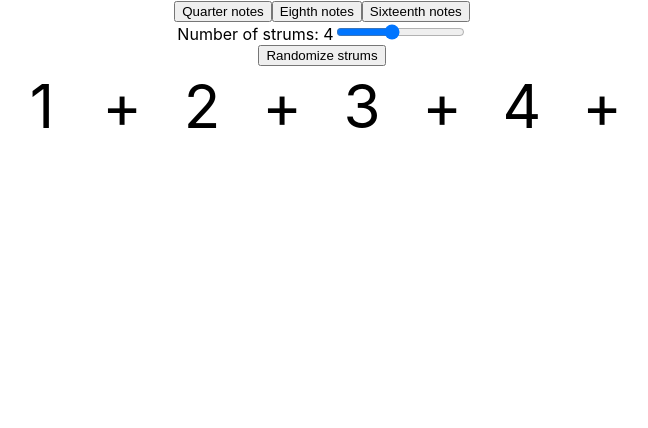
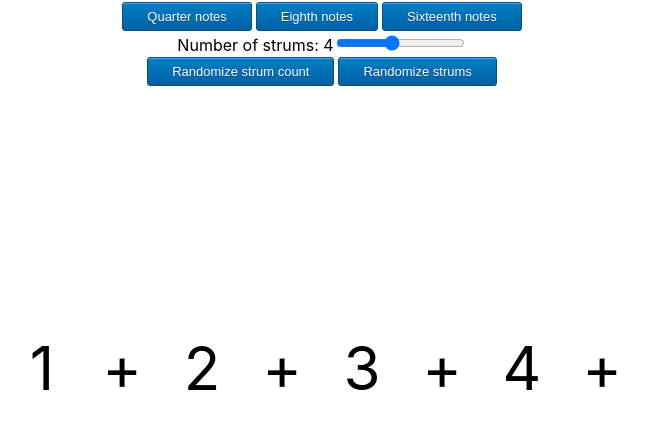
Before and after one commit to elhu/beat-patterns, a React (Create React App) app: page / in a window 1280 px wide. Shown: the top 428 px of the page, without its empty margins (318-966 px from the left). Built offline with nearby package versions, Linux system fonts and the light colour scheme.

Commit message:
Add strum count randomization

```diff
--- a/src/App.tsx
+++ b/src/App.tsx
@@ -3,7 +3,7 @@ import Beats, { Subdivisions } from './Beats';
 import './App.css';
 
 function App() {
-  const [beatCount, setBeatCount] = React.useState(4);
+  const [beatCount] = React.useState(4);
   const [subdivision, setSubdivision] = React.useState(Subdivisions.Eighth);
   const switchSubdivision = (newSub: Subdivisions) => {
     return () => {
--- a/src/Beat.css
+++ b/src/Beat.css
@@ -7,6 +7,11 @@
   line-height: 10vmin;
   margin: 0 auto;
   text-align: center;
+  cursor: pointer;
+}
+
+.beats {
+  padding-top: 30vh;
 }
 
 .selected {
--- a/src/Beats.tsx
+++ b/src/Beats.tsx
@@ -67,11 +67,13 @@ function Beats(props: IProps) {
   React.useEffect(() => {
     setBeatSelection(initSelectedBeats(props.beatCount, props.subdivision));
     setStrumCount(Math.ceil(beats.length / 2))
-  }, [props]);
+  }, [props, beats.length]);
 
   const onBeatClick = (index: number) => {
     return () => {
-      setBeatSelection(beatSelection.map((b, idx) => { return index === idx ? !b : b }))
+      const newSelection = beatSelection.map((b, idx) => { return index === idx ? !b : b });
+      setBeatSelection(newSelection);
+      setStrumCount(newSelection.filter((s) => s).length);
     }
   }
 
@@ -87,6 +89,20 @@ function Beats(props: IProps) {
     setStrumCount(parseInt(event.target.value));
   }
 
+  // Fake normal-ish distribution
+  const gaussianRand = () => {
+    let rand = 0;
+    const factor = 2;
+    for (var i = 0; i < factor; i += 1) {
+      rand += Math.random();
+    }
+
+    return rand / factor;
+  }
+
+  const randomizeStrumCount = () => {
+    setStrumCount(Math.floor(1 + gaussianRand() * beats.length));
+  }
 
   return (
     <div>
@@ -94,6 +110,7 @@ function Beats(props: IProps) {
         <input type="range" min="1" max={beats.length} value={strumCount} name="strum-count" onChange={handleStrumCountChange} />
       </label>
       <br />
+      <button onClick={randomizeStrumCount}>Randomize strum count</button>
       <button onClick={randomizeStrums}>Randomize strums</button>
       <div className="beats">
         <div>
--- a/src/index.css
+++ b/src/index.css
@@ -11,3 +11,29 @@ code {
   font-family: source-code-pro, Menlo, Monaco, Consolas, 'Courier New',
     monospace;
 }
+
+button {
+	box-shadow:inset 0px 1px 0px 0px #54a3f7;
+	background:linear-gradient(to bottom, #007dc1 5%, #0061a7 100%);
+	background-color:#007dc1;
+	border-radius:3px;
+	border:1px solid #124d77;
+	display:inline-block;
+	cursor:pointer;
+	color:#ffffff;
+	font-family:Arial;
+	font-size:13px;
+	padding:6px 24px;
+	text-decoration:none;
+  text-shadow:0px 1px 0px #154682;
+  margin: 2px;
+}
+
+button:hover {
+	background:linear-gradient(to bottom, #0061a7 5%, #007dc1 100%);
+	background-color:#0061a7;
+}
+button:active {
+	position:relative;
+	top:1px;
+}
```
